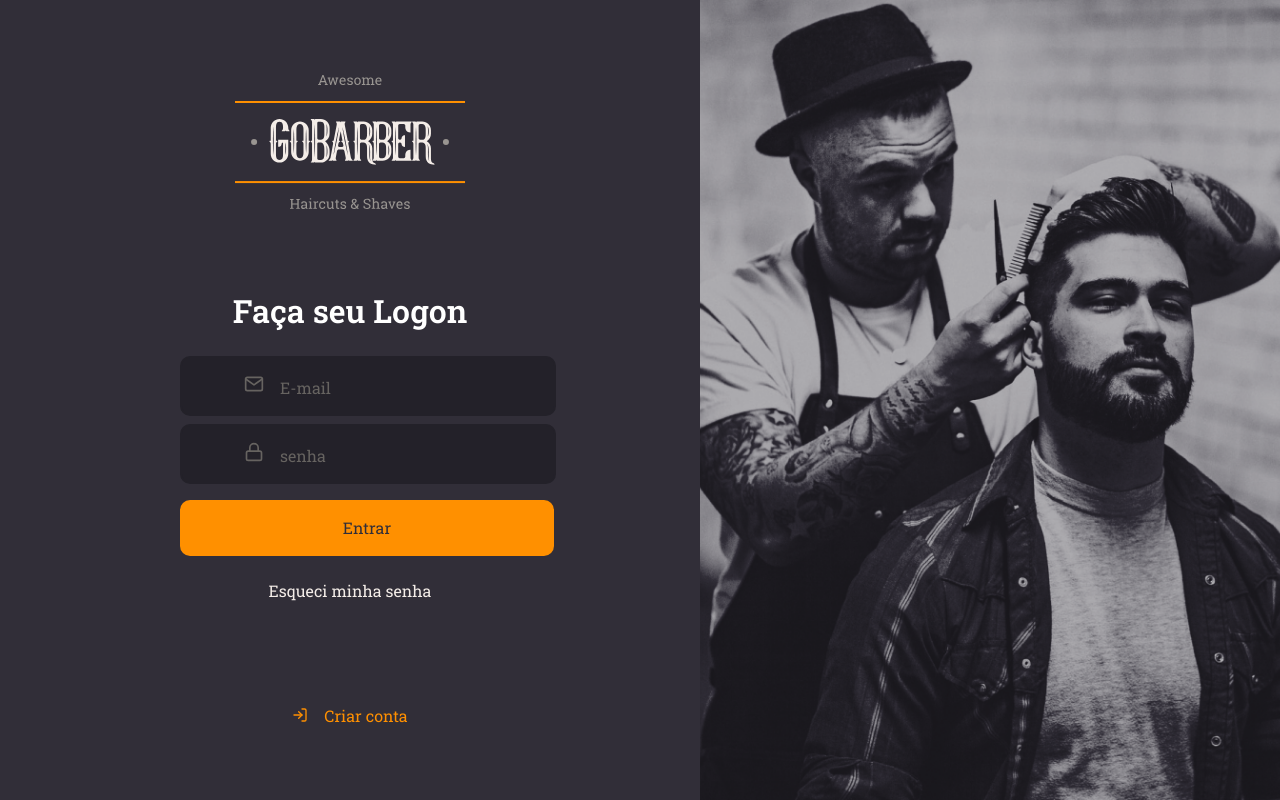
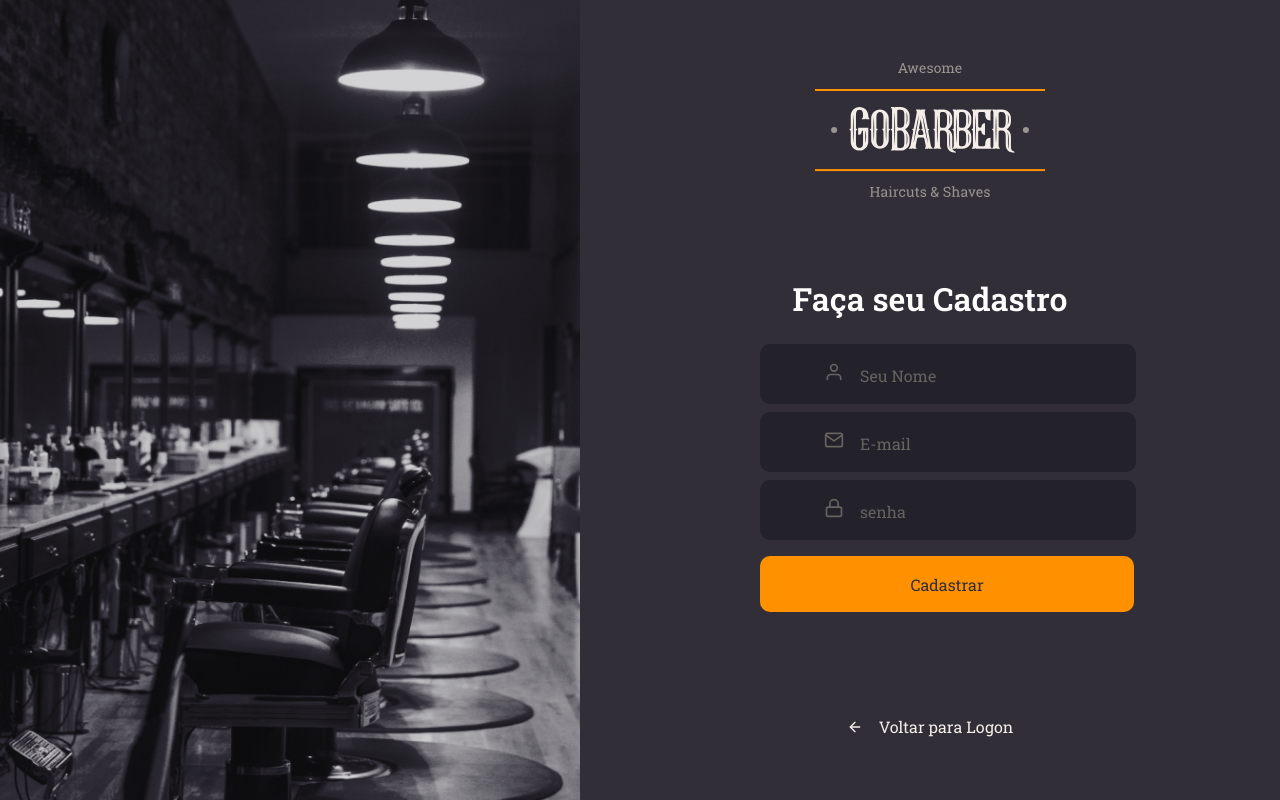
Before and after one commit to lCherS/RocketSeat, a React (Create React App) app in the folder GoStack/gobarber/: page / in a window 1280 px wide. Built offline with nearby package versions, Linux system fonts and the light colour scheme.

Commit message:
pagina cadastro

```diff
--- a/GoStack/gobarber/src/App.tsx
+++ b/GoStack/gobarber/src/App.tsx
@@ -1,13 +1,15 @@
 import React from 'react';
 
-import GlobalStyle from './styles/global'
+import GlobalStyle from './styles/global';
 
-import SignIn from './pages/Signin'
+import SignIn from './pages/Signin';
+import SignUp from './pages/Singup';
 
 function App() {
   return (
     <>
-    <SignIn />
+    {/* <SignIn /> */}
+    <SignUp />
     <GlobalStyle />
     </>
   );
--- /dev/null
+++ b/GoStack/gobarber/src/pages/Singup/index.tsx
@@ -0,0 +1,32 @@
+import React from 'react';
+import {FiLogIn, FiMail, FiLock, FiUser, FiArrowLeft} from 'react-icons/fi';
+
+import { Background, Container, Content } from './style';
+
+import Input from '../../components/inputs';
+import Button from '../../components/button';
+
+import logoImg from '../../assets/logo.svg';
+
+const SignUp: React.FC = () => (
+<Container>
+<Background />
+  <Content>
+    <img src={logoImg} alt="Logo" />
+
+    <form>
+      <h1>Faça seu Cadastro</h1>
+
+      <Input icon={FiUser} name='name' placeholder='Seu Nome' />
+      <Input icon={FiMail} name='email' placeholder='E-mail' />
+      <Input icon={FiLock} name='password' placeholder='senha' type="password" />
+      <Button type='submit'>Cadastrar</Button>
+
+    </form>
+    <a href="login"><FiArrowLeft /> Voltar para Logon</a>
+  </Content>
+</Container>
+
+)
+
+export default SignUp
--- /dev/null
+++ b/GoStack/gobarber/src/pages/Singup/style.ts
@@ -0,0 +1,63 @@
+import { shade } from "polished";
+import styled from "styled-components";
+
+import backgroundImage from '../../assets/signup-background.png';
+
+export const Container = styled.div`
+  height: 100vh;
+
+  display: flex;
+  align-items: stretch;
+
+`;
+
+export const Content = styled.div`
+  display: flex;
+  flex-direction: column;
+
+
+  justify-content: center;
+  align-items: center;
+
+
+  /* place-content: center; */
+
+  width: 100%;
+  max-width: 700px;
+
+  form {
+    margin: 80px 0;
+    width: 340px;
+    text-align: center;
+
+    h1 {
+      margin-bottom: 24px;
+    }
+  }
+
+  > a {
+      color: #f4ede8;
+      display: block;
+      margin-top: 24px;
+      text-decoration: none;
+
+      display: flex;
+      align-items: center;
+
+      svg {
+        margin-right: 16px;
+      }
+
+      transition: color 0.2s;
+
+      &:hover {
+        color: ${shade(0.2, '#f4ede8')}
+      }
+    }
+`;
+
+export const Background = styled.div`
+  flex: 1;
+  background: url(${backgroundImage}) no-repeat center;
+  background-size: cover;
+`;
```
Also changed, not shown: GoStack/gobarber/src/assets/signup-background.png (added), GoStack/gobarber/src/components/button/index.tsx (line endings or trailing spaces).
